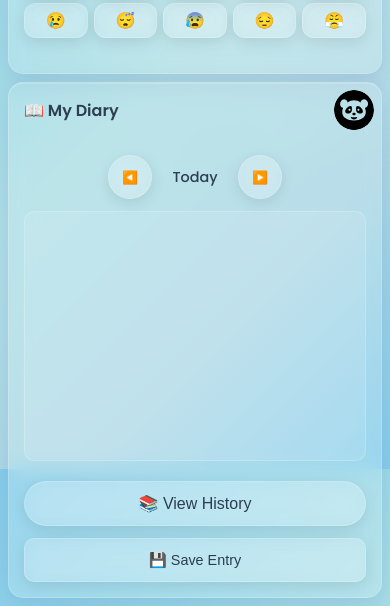
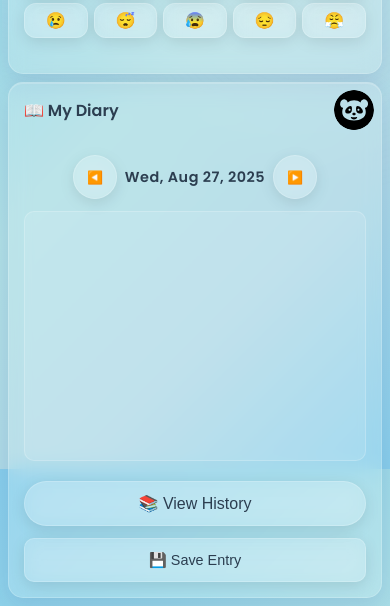
Before and after one commit to kavapu/pandairy, a plain HTML site: page index.html in a window 390 px wide. Shown: the part 375-981 px from the top of the page. Drawn offline with Linux system fonts and the light colour scheme.

Commit message:
Update diary navigation to use calendar-style date format

```diff
--- a/script.js
+++ b/script.js
@@ -191,23 +191,21 @@ function navigateDay(direction) {
 }
 
 function updateCurrentDay() {
+    // Format the date in a calendar style
+    const dateString = currentDate.toLocaleDateString('en-US', {
+        weekday: 'short',
+        month: 'short',
+        day: 'numeric',
+        year: 'numeric'
+    });
+
+    currentDaySpan.textContent = dateString;
+
+    // Disable navigation buttons for future dates (7 days ahead)
     const today = new Date();
     const diffTime = currentDate.getTime() - today.getTime();
     const diffDays = Math.ceil(diffTime / (1000 * 60 * 60 * 24));
 
-    if (diffDays === 0) {
-        currentDaySpan.textContent = 'Today';
-    } else if (diffDays === 1) {
-        currentDaySpan.textContent = 'Tomorrow';
-    } else if (diffDays === -1) {
-        currentDaySpan.textContent = 'Yesterday';
-    } else if (diffDays > 1) {
-        currentDaySpan.textContent = `In ${diffDays} days`;
-    } else {
-        currentDaySpan.textContent = `${Math.abs(diffDays)} days ago`;
-    }
-
-    // Disable navigation buttons for future dates
     const maxFutureDays = 7;
     nextDayBtn.disabled = diffDays >= maxFutureDays;
     prevDayBtn.disabled = diffDays <= -365; // Allow 1 year back
--- a/style.css
+++ b/style.css
@@ -334,11 +334,13 @@ body::before {
 }
 
 .current-day {
-    font-size: 1.1rem;
+    font-size: 1.2rem;
     color: #2c3e50;
-    font-weight: 500;
-    min-width: 100px;
+    font-weight: 600;
+    min-width: 150px;
     text-align: center;
+    font-family: 'Poppins', sans-serif;
+    letter-spacing: 0.5px;
 }
 
 .diary-content {
@@ -578,7 +580,7 @@ body::before {
 
     .current-day {
         font-size: 1rem;
-        min-width: 80px;
+        min-width: 120px;
     }
 
     .diary-textarea {
@@ -654,7 +656,7 @@ body::before {
 
     .current-day {
         font-size: 0.9rem;
-        min-width: 70px;
+        min-width: 100px;
     }
 
     .diary-textarea {
@@ -726,7 +728,7 @@ body::before {
 
     .current-day {
         font-size: 0.8rem;
-        min-width: 60px;
+        min-width: 90px;
     }
 
     .diary-textarea {
```
